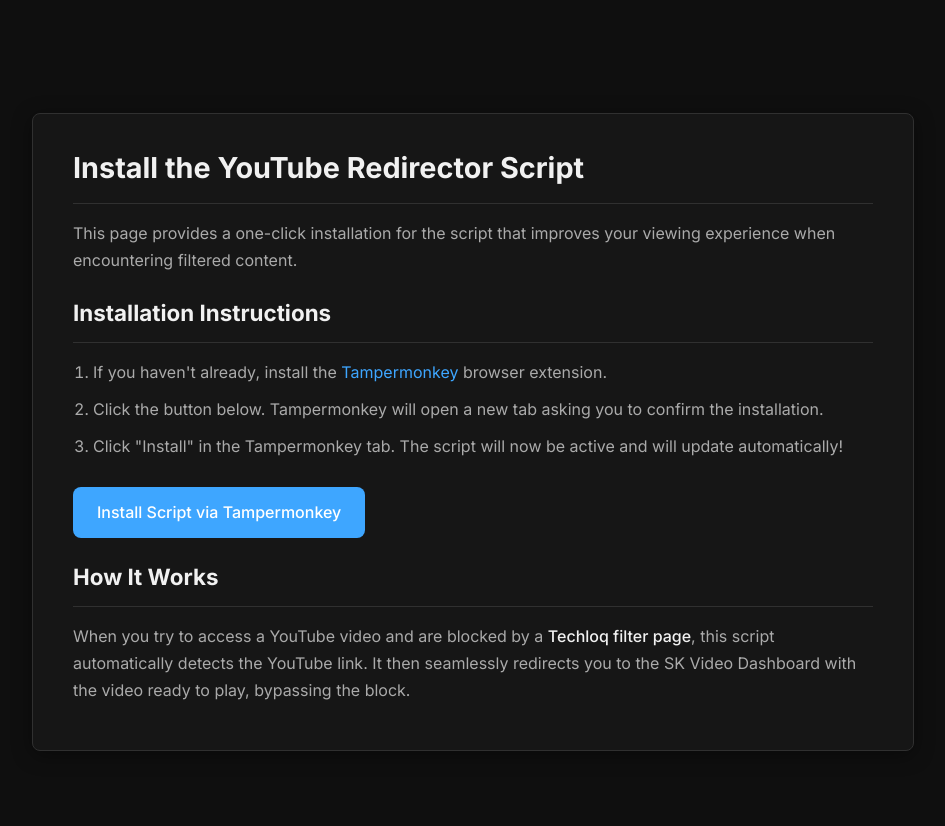
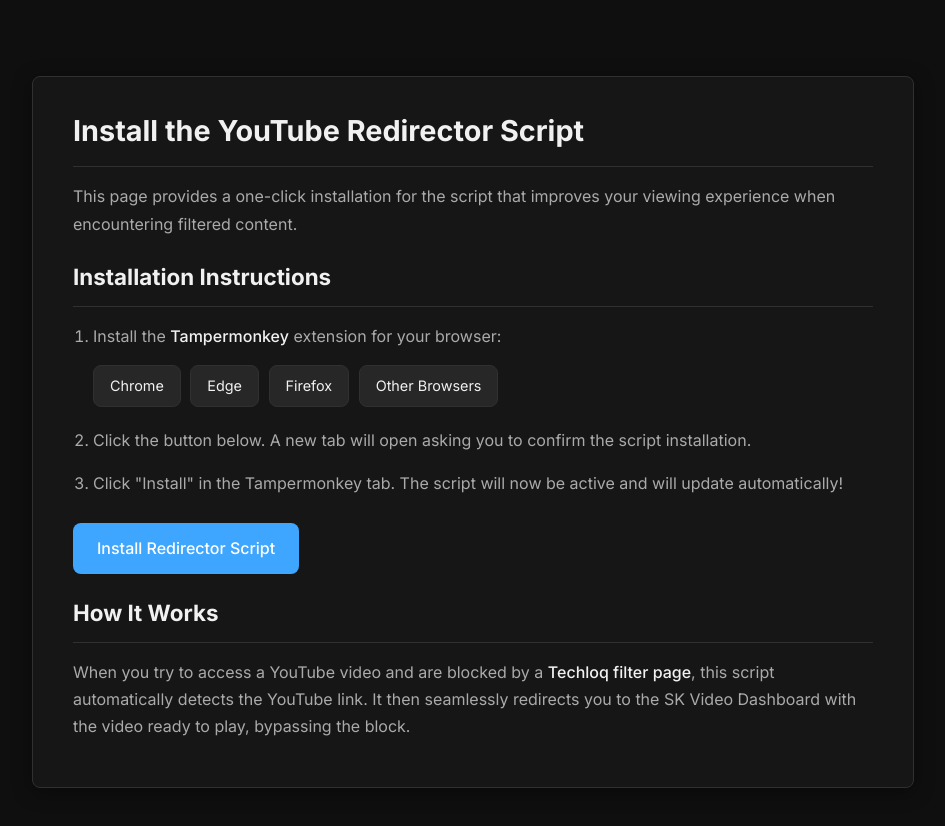
Before and after one commit to Shalom-Karr/SKyoutube.pages.dev, a plain HTML site: page watch.html in a window 1280 px wide. Shown: the whole page, without its empty margins (167-1112 px from the left). Drawn offline with Linux system fonts and the light colour scheme.

Commit message:
Update watch.html

```diff
--- a/watch.html
+++ b/watch.html
@@ -11,6 +11,8 @@
         :root {
             --bg-color: #0f0f0f;
             --surface-1: #161616;
+            --surface-2: #272727;
+            --surface-3: #3a3a3a;
             --text-primary: #f1f1f1;
             --text-secondary: #aaa;
             --accent-color: #3ea6ff;
@@ -50,8 +52,12 @@
         h2 { font-size: 1.4em; }
         p, li { color: var(--text-secondary); }
         ol { padding-left: 20px; }
-        li { margin-bottom: 10px; }
-        a.button {
+        li { margin-bottom: 15px; }
+        a { color: var(--accent-color); text-decoration: none; }
+        a:hover { text-decoration: underline; }
+        strong { color: var(--text-primary); font-weight: 500; }
+
+        .button {
             display: inline-block;
             background-color: var(--accent-color);
             color: white;
@@ -63,10 +69,27 @@
             transition: filter 0.2s;
             margin-top: 10px;
         }
-        a.button:hover { filter: brightness(1.15); }
-        a { color: var(--accent-color); text-decoration: none; }
-        a:hover { text-decoration: underline; }
-        strong { color: var(--text-primary); font-weight: 500; }
+        .button:hover { filter: brightness(1.15); }
+
+        .browser-links {
+            margin-top: 10px;
+        }
+        .browser-link {
+            display: inline-block;
+            background-color: var(--surface-2);
+            color: var(--text-primary);
+            padding: 8px 16px;
+            margin: 5px 5px 5px 0;
+            border: 1px solid var(--border-color);
+            border-radius: var(--border-radius);
+            font-size: 0.9em;
+            transition: background-color 0.2s, border-color 0.2s;
+        }
+        .browser-link:hover {
+            background-color: var(--surface-3);
+            border-color: var(--accent-color);
+            text-decoration: none;
+        }
     </style>
 </head>
 <body>
@@ -76,13 +99,21 @@
 
         <h2>Installation Instructions</h2>
         <ol>
-            <li>If you haven't already, install the <a href="https://www.tampermonkey.net/" target="_blank" rel="noopener noreferrer">Tampermonkey</a> browser extension.</li>
-            <li>Click the button below. Tampermonkey will open a new tab asking you to confirm the installation.</li>
+            <li>
+                Install the <strong>Tampermonkey</strong> extension for your browser:
+                <div class="browser-links">
+                    <a href="https://chromewebstore.google.com/detail/tampermonkey/dhdgffkkebhmkfjojejmpbldmpobfkfo" class="browser-link" target="_blank" rel="noopener noreferrer">Chrome</a>
+                    <a href="https://microsoftedge.microsoft.com/addons/detail/tampermonkey/iikmkjmpaadaobahmlepeloendndfphd" class="browser-link" target="_blank" rel="noopener noreferrer">Edge</a>
+                    <a href="https://addons.mozilla.org/en-US/firefox/addon/tampermonkey/" class="browser-link" target="_blank" rel="noopener noreferrer">Firefox</a>
+                    <a href="https://www.tampermonkey.net/" class="browser-link" target="_blank" rel="noopener noreferrer">Other Browsers</a>
+                </div>
+            </li>
+            <li>Click the button below. A new tab will open asking you to confirm the script installation.</li>
             <li>Click "Install" in the Tampermonkey tab. The script will now be active and will update automatically!</li>
         </ol>
 
         <a href="https://raw.githubusercontent.com/Shalom-Karr/youtube-redirector/main/youtube-redirector.user.js" class="button" target="_blank">
-            Install Script via Tampermonkey
+            Install Redirector Script
         </a>
 
         <h2>How It Works</h2>
```
